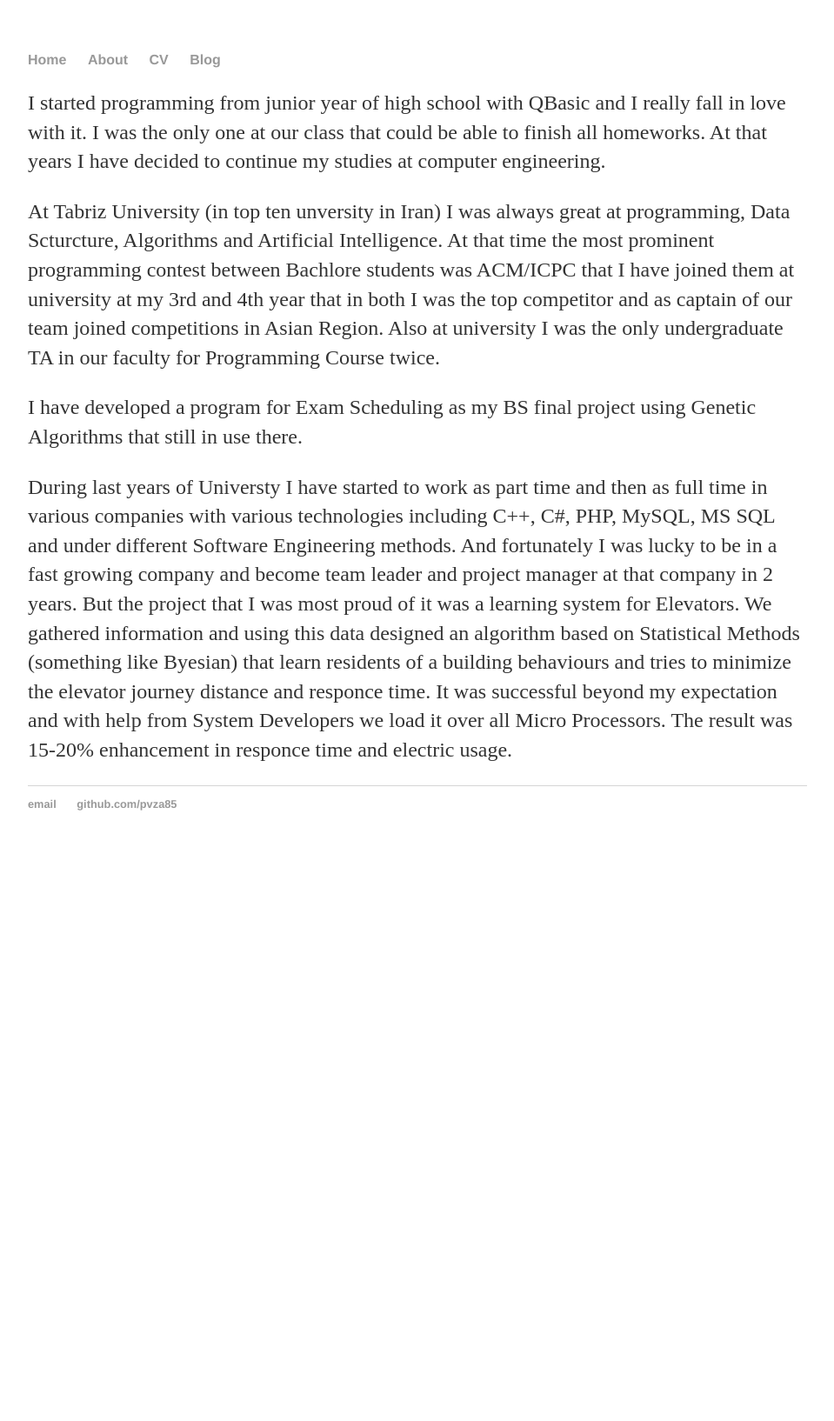
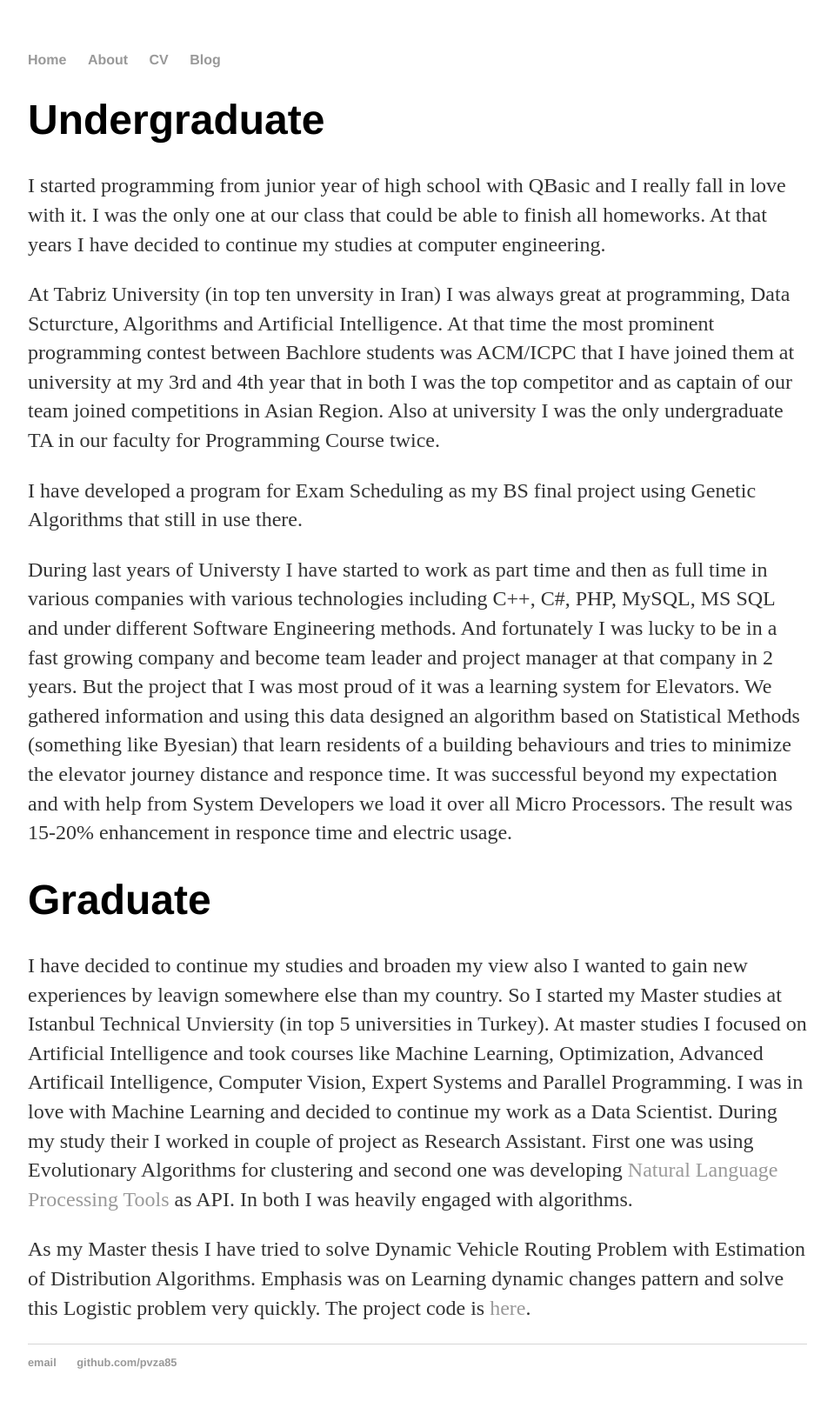
Before and after one commit to pvza85/pvza85.github.io, a Jekyll site: the page built from about/index.html, in a window 1280 px wide. Shown: the whole page at 87% size, without its empty margins (160-1119 px from the left). Built offline with Jekyll 4.4.1, drawn with Linux system fonts in a browser that asks for light colours; before the commit the page ends 992 px from its top, so only the background shows below that.

Commit message:
Update index.html

```diff
--- a/about/index.html
+++ b/about/index.html
@@ -3,6 +3,7 @@ layout: default
 title: Payam Azad
 ---
 <div class="blurb">
+	<h1>Undergraduate</h1>
 	<p>I started programming from junior year of high school with QBasic and I really fall in love with it. I was the only one
 	at our class that could be able to finish all homeworks. At that years I have decided to continue my studies at computer engineering.</p>
 	<p>At Tabriz University (in top ten unversity in Iran) I was always great at programming, Data Scturcture, Algorithms and Artificial Intelligence. At that time the most prominent programming contest between Bachlore students was ACM/ICPC that I have
@@ -16,4 +17,14 @@ title: Payam Azad
 	 that learn residents of a building behaviours and tries to minimize the elevator journey distance and responce time. It was successful
 	 beyond my expectation and with help from System Developers we load it over all Micro Processors. The result was 15-20%
 	 enhancement in responce time and electric usage.</p>
+
+	 <h1>Graduate</h1>
+	 <p>I have decided to continue my studies and broaden my view also I wanted to gain new experiences by leavign somewhere
+	 else than my country. So I started my Master studies at Istanbul Technical Unviersity (in top 5 universities in Turkey).
+	 At master studies I focused on Artificial Intelligence and took courses like Machine Learning, Optimization, Advanced Artificail Intelligence,
+	 Computer Vision, Expert Systems and Parallel Programming. I was in love with Machine Learning and decided to continue my work as a Data Scientist.
+	 During my study their I worked in couple of project as Research Assistant. First one was using Evolutionary Algorithms for clustering and second one was
+	 developing <a href="http://tools.nlp.itu.edu.tr/">Natural Language Processing Tools</a> as API. In both I was heavily engaged with algorithms.</p>
+	 <p>As my Master thesis I have tried to solve Dynamic Vehicle Routing Problem with Estimation of Distribution Algorithms. Emphasis was on Learning dynamic
+	  changes pattern and solve this Logistic problem very quickly. The project code is <a href="https://github.com/pvza85/VehicleRouting">here</a>.</p>
 </div><!-- /.blurb -->
```
